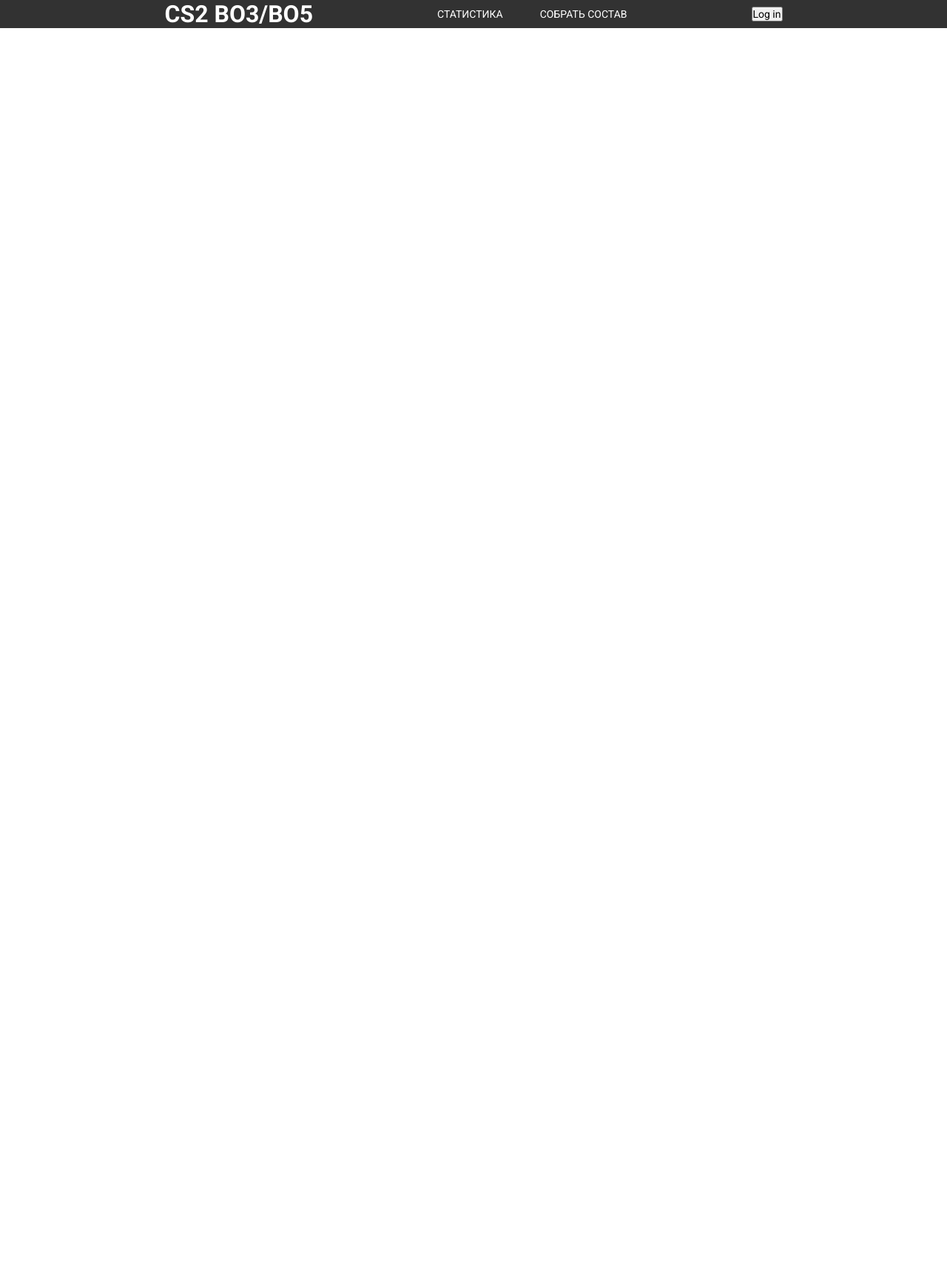
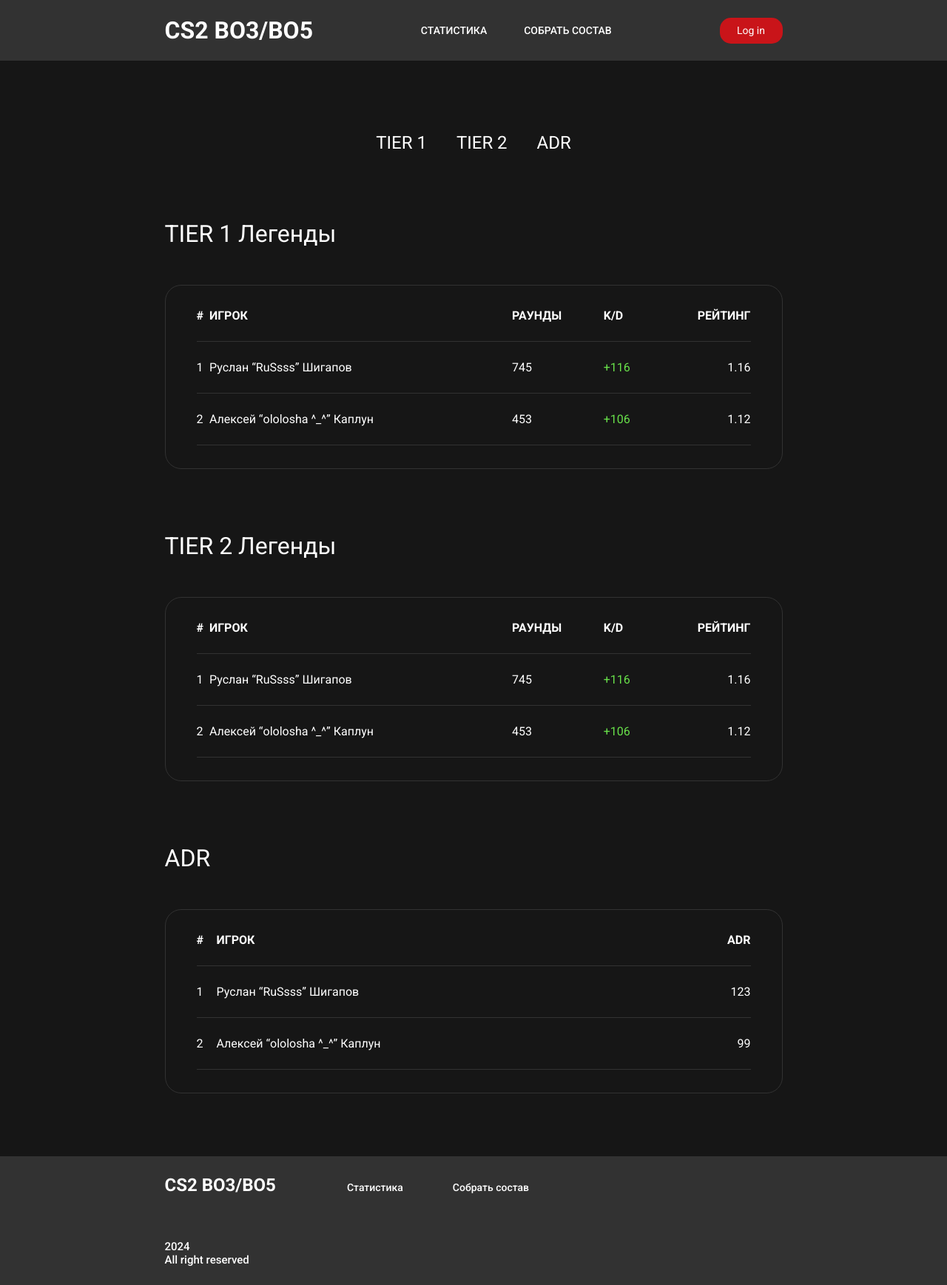
Before and after one commit to stufev/CS2-bo3-bo5-stats, a Vue app: page / in a window 1280 px wide. Shown: the whole page at 74% size. Before the commit the page ends 800 px from the top, so only its background shows below. Built offline with nearby package versions, Linux system fonts and the light colour scheme.

Commit message:
add main page content

```diff
--- a/src/assets/main.scss
+++ b/src/assets/main.scss
@@ -83,3 +83,14 @@ a {
     color: #C91419;
   }
 }
+
+button {
+  padding: 0;
+  border: none;
+  font: inherit;
+  color: inherit;
+  background-color: transparent;
+  /* отображаем курсор в виде руки при наведении; некоторые
+  считают, что необходимо оставлять стрелочный вид для кнопок */
+  cursor: pointer;
+}
--- a/src/components/Footer/index.vue
+++ b/src/components/Footer/index.vue
@@ -1,3 +1,100 @@
 <template>
-  <h1>footer</h1>
+  <footer class="footer">
+    <div class="footer__wrapper container">
+      <div class="footer__top">
+        <div class="footer__logo">
+          <a href="/">
+            CS2 BO3/BO5
+          </a>
+        </div>
+        <nav class="footer__nav">
+          <ul class="footer__list">
+            <li class="footer__item">
+              <a class="footer__link" href="">Статистика</a>
+            </li>
+            <li class="footer__item">
+              <a class="footer__link" href="">Собрать состав</a>
+            </li>
+          </ul>
+        </nav>
+      </div>
+      <div class="footer__bottom">
+        <div class="footer__text">{{ getYear }}</div>
+        <div class="footer__text">All right reserved</div>
+      </div>
+    </div>
+  </footer>
 </template>
+
+<script setup>
+import {computed} from "vue";
+
+const getYear = computed(() => {
+  const dateObj = new Date();
+  return dateObj.getFullYear();
+});
+</script>
+
+<style lang="scss" scoped>
+.footer {
+  background: #323232;
+}
+
+.footer__wrapper {
+  padding-top: 25px;
+  padding-bottom: 25px;
+  display: flex;
+  flex-direction: column;
+  row-gap: 60px;
+}
+
+.footer__top {
+  display: flex;
+  align-items: baseline;
+  column-gap: 96px;
+
+  @media (max-width: 768px) {
+    column-gap: 42px;
+  }
+
+  @media (max-width: 675px) {
+    column-gap: 24px;
+  }
+}
+
+.footer__logo {
+  font-size: 24px;
+  font-weight: 600;
+
+  a:hover {
+    color: #ffffff;
+  }
+
+  @media (max-width: 768px) {
+    font-size: 18px;
+  }
+}
+
+.footer__list {
+  display: flex;
+  column-gap: 67px;
+  align-items: baseline;
+
+  @media (max-width: 768px) {
+    column-gap: 32px;
+  }
+
+  @media (max-width: 675px) {
+    column-gap: 24px;
+  }
+}
+
+.footer__link {
+  font-weight: 500;
+}
+
+.footer__text {
+  font-weight: 500;
+  font-size: 15px;
+}
+</style>
--- a/src/components/Header/index.vue
+++ b/src/components/Header/index.vue
@@ -1,7 +1,11 @@
 <template>
   <header class="header">
     <div class="header__wrapper container">
-      <div class="logo">CS2 BO3/BO5</div>
+      <div class="logo">
+        <a href="/">
+          CS2 BO3/BO5
+        </a>
+      </div>
       <nav class="nav">
         <ul class="nav__list">
           <li class="nav__item">
@@ -15,6 +19,22 @@
       <button class="login-button">
         Log in
       </button>
+      <nav class="burger" role="navigation">
+        <div class="burger__wrapper">
+          <input type="checkbox"/>
+          <span></span>
+          <span></span>
+          <span></span>
+          <ul class="burger__menu">
+            <li class="nav__item">
+              <a class="nav__link" href="">СТАТИСТИКА</a>
+            </li>
+            <li class="nav__item">
+              <a class="nav__link" href="">СОБРАТЬ СОСТАВ</a>
+            </li>
+          </ul>
+        </div>
+      </nav>
     </div>
   </header>
 </template>
@@ -22,12 +42,22 @@
 <style lang="scss" scoped>
 .header {
   background-color: #323232;
+  position: fixed;
+  width: 100vw;
+  z-index: 999;
 }
 
 .header__wrapper {
   display: flex;
   justify-content: space-between;
   align-items: center;
+  padding-top: 22px;
+  padding-bottom: 22px;
+
+  @media (max-width: 768px) {
+    padding-top: 13px;
+    padding-bottom: 13px;
+  }
 }
 
 .logo {
@@ -36,6 +66,20 @@
   font-weight: 600;
   font-size: 32px;
   line-height: normal;
+
+  a:hover {
+    color: #ffffff;
+  }
+
+  @media (max-width: 768px) {
+    font-size: 28px;
+  }
+}
+
+.nav {
+  @media (max-width: 768px) {
+    display: none;
+  }
 }
 
 .nav__list {
@@ -44,7 +88,132 @@
 }
 
 .nav__link {
+  font-weight: 500;
+}
 
+.login-button {
+  width: 85px;
+  height: 35px;
+  display: flex;
+  align-items: center;
+  justify-content: center;
+  color: #fff;
+  background: #C91419;
+  transition: all .2s linear;
+  border-radius: 15px;
 
+  &:hover {
+    background: #fff;
+    color: #C91419;
+  }
+
+  @media (max-width: 768px) {
+    display: none;
+  }
+}
+
+// burger
+.burger {
+  display: none;
+
+  @media (max-width: 768px) {
+    display: block;
+  }
+}
+
+.burger__wrapper {
+  display: block;
+  position: relative;
+  z-index: 1;
+  -webkit-user-select: none;
+  user-select: none;
+}
+
+.burger__wrapper a {
+  text-decoration: none;
+  color: #232323;
+  transition: color 0.3s ease;
+}
+
+.burger__wrapper a:hover {
+  color: tomato;
+}
+
+.burger__wrapper input {
+  display: block;
+  width: 40px;
+  height: 32px;
+  position: absolute;
+  top: -7px;
+  left: -5px;
+  cursor: pointer;
+  opacity: 0; /* hide this */
+  z-index: 2; /* and place it over the hamburger */
+  -webkit-touch-callout: none;
+}
+
+.burger__wrapper span {
+  display: block;
+  width: 33px;
+  height: 4px;
+  margin-bottom: 5px;
+  position: relative;
+  background: #cdcdcd;
+  border-radius: 3px;
+  z-index: 1;
+  transform-origin: 4px 0px;
+  transition: transform 0.5s cubic-bezier(0.77, 0.2, 0.05, 1.0),
+  background 0.5s cubic-bezier(0.77, 0.2, 0.05, 1.0),
+  opacity 0.55s ease;
+}
+
+.burger__wrapper span:first-child {
+  transform-origin: 0% 0%;
+}
+
+.burger__wrapper span:nth-last-child(2) {
+  transform-origin: 0% 100%;
+  margin-bottom: 0;
+}
+
+.burger__wrapper input:checked ~ span {
+  opacity: 1;
+  transform: rotate(45deg) translate(-2px, -1px);
+}
+
+.burger__wrapper input:checked ~ span:nth-last-child(3) {
+  opacity: 0;
+  transform: rotate(0deg) scale(0.2, 0.2);
+}
+
+.burger__wrapper input:checked ~ span:nth-last-child(2) {
+  transform: rotate(-45deg) translate(0, -1px);
+}
+
+.burger__menu {
+  position: fixed;
+  width: 50vw;
+  padding-top: 25px;
+  padding-left: 25px;
+  padding-right: 25px;
+  background: #ededed;
+  list-style-type: none;
+  -webkit-font-smoothing: antialiased;
+  transform-origin: 0% 0%;
+  transform: translate(100vw, 0);
+  transition: transform 0.5s cubic-bezier(0.77, 0.2, 0.05, 1.0);
+  top: 60px;
+  right: 0;
+  height: 100vh;
+}
+
+.burger__menu li {
+  text-align: right;
+  padding: 10px 0;
+  font-size: 22px;
+}
+
+.burger__wrapper input:checked ~ ul {
+  transform: none;
 }
 </style>
--- a/src/views/Home/index.vue
+++ b/src/views/Home/index.vue
@@ -1,12 +1,203 @@
 <template>
-  <h1>Home</h1>
+  <main class="main">
+    <div class="main__wrapper container">
+      <ul class="main__menu">
+        <li class="main__item" @click="scrollTo(tier1)">TIER 1</li>
+        <li class="main__item" @click="scrollTo(tier2)">TIER 2</li>
+        <li class="main__item" @click="scrollTo(adr)">ADR</li>
+      </ul>
+      <!--  TIER 1  -->
+      <div class="main__block" ref="tier1">
+        <div class="main__title">TIER 1 Легенды</div>
+        <div class="main__content">
+          <table class="main__table">
+            <tr>
+              <th>#</th>
+              <th>ИГРОК</th>
+              <th>РАУНДЫ</th>
+              <th>K/D</th>
+              <th>РЕЙТИНГ</th>
+            </tr>
+            <tr v-for="(item, index) in dynamicData" :key="item.id">
+              <td>{{ index + 1 }}</td>
+              <td>{{ item.name }}</td>
+              <td>{{ item.rounds }}</td>
+              <td :class="{'td--green': item.kd > 0, 'td--red': item.kd < 0}">
+                {{ item.kd }}
+              </td>
+              <td>{{ item.rating }}</td>
+            </tr>
+          </table>
+        </div>
+      </div>
+      <!--  TIER 2  -->
+      <div class="main__block" ref="tier2">
+        <div class="main__title">TIER 2 Легенды</div>
+        <div class="main__content">
+          <table class="main__table">
+            <tr>
+              <th>#</th>
+              <th>ИГРОК</th>
+              <th>РАУНДЫ</th>
+              <th>K/D</th>
+              <th>РЕЙТИНГ</th>
+            </tr>
+            <tr v-for="(item, index) in dynamicData" :key="item.id">
+              <td>{{ index + 1 }}</td>
+              <td>{{ item.name }}</td>
+              <td>{{ item.rounds }}</td>
+              <td :class="{'td--green': item.kd > 0, 'td--red': item.kd < 0}">
+                {{ item.kd }}
+              </td>
+              <td>{{ item.rating }}</td>
+            </tr>
+          </table>
+        </div>
+      </div>
+      <!--  ADR  -->
+      <div class="main__block" ref="adr">
+        <div class="main__title">ADR</div>
+        <div class="main__content">
+          <table class="main__table">
+            <tr>
+              <th>#</th>
+              <th>ИГРОК</th>
+              <th>ADR</th>
+            </tr>
+            <tr v-for="(item, index) in dynamicData" :key="item.id">
+              <td>{{ index + 1 }}</td>
+              <td>{{ item.name }}</td>
+              <td>{{ item.adr }}</td>
+            </tr>
+          </table>
+        </div>
+      </div>
+    </div>
+  </main>
 </template>
 
 <script setup>
+import {computed, ref} from "vue";
 
+const dynamicData = computed(() => {
+  return [
+    {
+      id: 0,
+      name: 'Руслан “RuSsss” Шигапов',
+      rounds: 745,
+      kd: '+116',
+      rating: 1.16,
+      adr: 123,
+    },
+    {
+      id: 1,
+      name: 'Алексей “ololosha ^_^” Каплун',
+      rounds: 453,
+      kd: '+106',
+      rating: 1.12,
+      adr: 99,
+    }
+  ]
+});
+
+const tier1 = ref(null);
+const tier2 = ref(null);
+const adr = ref(null);
+
+function scrollTo(view) {
+  const yOffset = -90;
+  const element = view;
+  const y = element.getBoundingClientRect().top + window.pageYOffset + yOffset;
+  window.scrollTo({top: y, behavior: 'smooth'});
+}
 
 </script>
 
-<style lang="scss">
+<style lang="scss" scoped>
+.main {
+  background-color: #161616;
+  min-height: 100vh;
+}
+
+.main__menu {
+  padding-top: calc(96px + 83px);
+  padding-bottom: 90px;
+  margin-left: auto;
+  margin-right: auto;
+  display: flex;
+  justify-content: center;
+  align-items: center;
+  column-gap: 40px;
+
+  @media (max-width: 768px) {
+    padding-top: calc(96px + 60px);
+  }
+}
+
+.main__block {
+  padding-bottom: 85px;
+}
+
+.main__item {
+  font-size: 24px;
+  text-transform: uppercase;
+  transition: all .2s linear;
+  cursor: pointer;
+
+  &:hover {
+    color: #C91419;
+  }
+}
+
+.main__title {
+  font-size: 32px;
+  margin-bottom: 50px;
+}
+
+.main__content {
+  border-radius: 22px;
+  border: 1px solid #323232;
+  padding-top: 31px;
+  padding-bottom: 31px;
+  padding-left: 42px;
+  padding-right: 42px;
+}
+
+.main__table {
+  border-collapse: collapse;
+  width: 100%;
+}
+
+.main__table th {
+  text-align: left;
+  padding-bottom: 25px;
+  border-bottom: 1px solid #323232;
+  font-size: 16px;
+  font-weight: 600;
+
+  &:last-child {
+    text-align: right;
+  }
+}
+
+.main__table td {
+  padding-bottom: 25px;
+  padding-top: 25px;
+  border-bottom: 1px solid #323232;
+  font-size: 16px;
+
+  &:last-child {
+    text-align: right;
+  }
+
+  &.td--green {
+    color: #68e04a;
+  }
+
+  &.td--red {
+    color: #ff2323;
+  }
+}
+
 
 </style>
```
